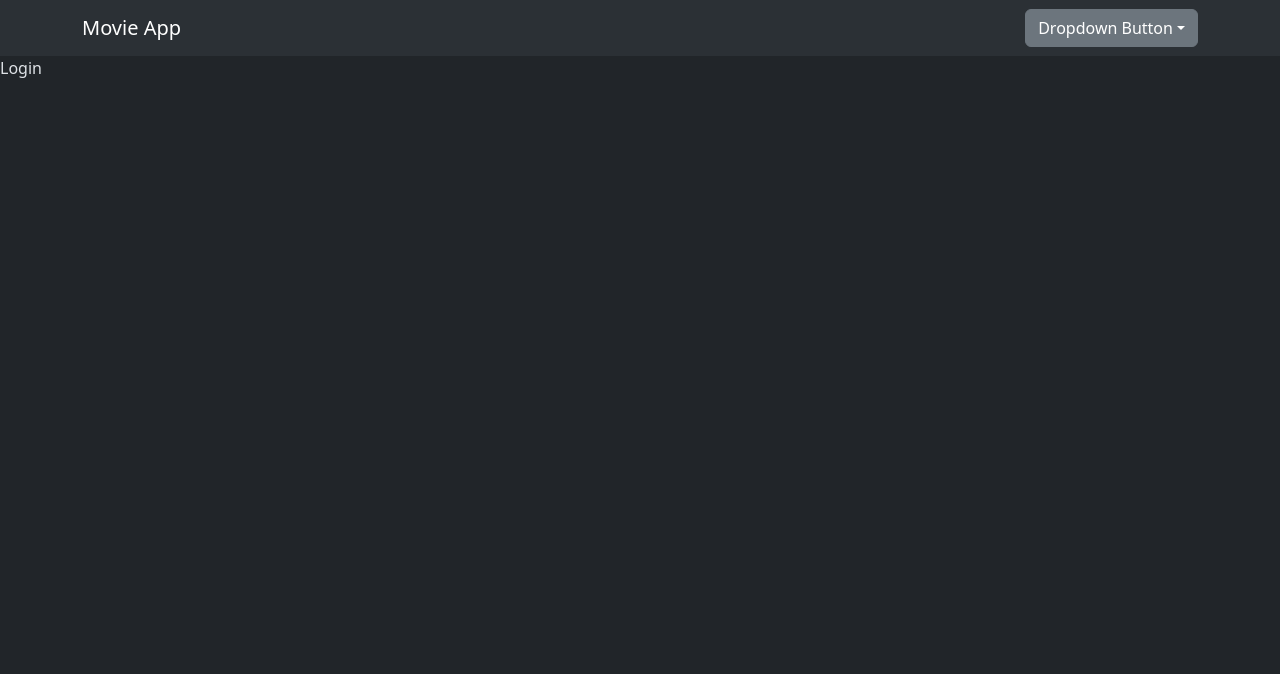
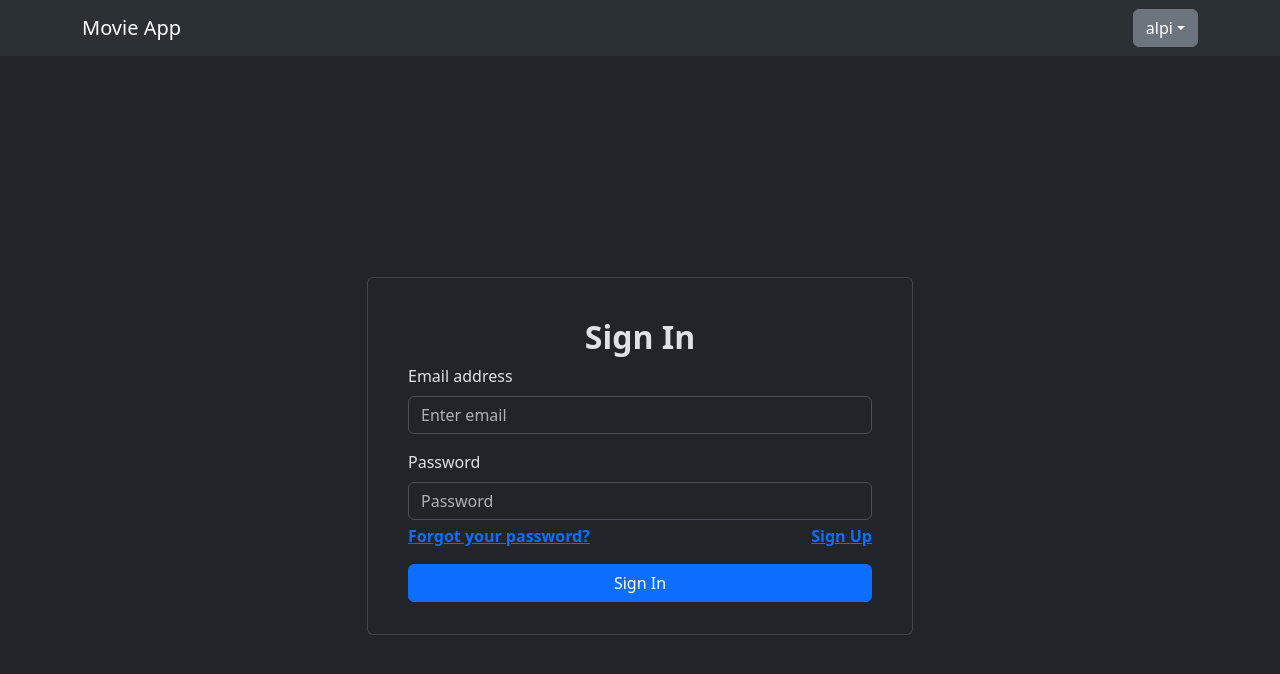
Before and after one commit to alperen-erol/movie, a React (Create React App) app: page /login in a window 1280 px wide. Shown: the top 674 px of the page. Built offline with nearby package versions, Linux system fonts and the light colour scheme.

Commit message:
firebase-authentication progress

```diff
--- a/src/App.js
+++ b/src/App.js
@@ -1,12 +1,15 @@
 import Navbar from "./components/NavBar";
+import AuthContextProvider from "./context/AuthContext";
 import Register from "./pages/Register";
 import AppRouter from "./router/AppRouter";
 
 function App() {
   return (
-    <div>
-      <AppRouter />
-    </div>
+
+      <AuthContextProvider>
+        <AppRouter />
+      </AuthContextProvider>
+
   );
 }
 
--- /dev/null
+++ b/src/auth/firebase.js
@@ -0,0 +1,15 @@
+import { initializeApp } from "firebase/app";
+import { getAuth } from "firebase/auth";
+
+const firebaseConfig = {
+  apiKey: process.env.REACT_APP_apiKey,
+  authDomain: process.env.REACT_APP_authDomain,
+  projectId: process.env.REACT_APP_projectId,
+  storageBucket: process.env.REACT_APP_storageBucket,
+  messagingSenderId: process.env.REACT_APP_messagingSenderId,
+  appId: process.env.REACT_APP_appId,
+};
+
+const app = initializeApp(firebaseConfig);
+
+export const auth = getAuth(app);
--- a/src/components/Navbar.jsx
+++ b/src/components/Navbar.jsx
@@ -4,9 +4,14 @@ import Container from "react-bootstrap/Container";
 import Navbar from "react-bootstrap/Navbar";
 import Dropdown from "react-bootstrap/Dropdown";
 import DropdownButton from "react-bootstrap/DropdownButton";
+import { AuthContext } from "../context/AuthContext";
+import { useContext } from "react";
 
 const NavBar = () => {
-  const currentUser = { displayName: "alpi" };
+  const {currentUser,logOut} = useContext(AuthContext)
+  const handleLogout = ()=>{
+    logOut()
+  }
   return (
     <Navbar className="bg-body-tertiary">
       <Container>
@@ -18,7 +23,7 @@ const NavBar = () => {
               id="dropdown-button-dark-example1"
               variant="secondary"
             >
-              Dropdown Button
+              {currentUser.displayName}
             </Dropdown.Toggle>
 
             <Dropdown.Menu>
@@ -30,7 +35,7 @@ const NavBar = () => {
                 {" "}
                 <Link to="register">Register</Link>{" "}
               </Dropdown.Item>
-              <Dropdown.Item> Logout </Dropdown.Item>
+              <Dropdown.Item onClick={()=>handleLogout}> Logout </Dropdown.Item>
             </Dropdown.Menu>
           </Dropdown>
         </Navbar.Collapse>
--- /dev/null
+++ b/src/context/AuthContext.js
@@ -0,0 +1,42 @@
+import React, { createContext } from "react";
+import {
+  createUserWithEmailAndPassword,
+  signInWithEmailAndPassword,
+  signOut,
+} from "firebase/auth";
+import { auth } from "../auth/firebase";
+import { Navigate, useNavigate } from "react-router-dom";
+export const AuthContext = createContext();
+
+
+
+const AuthContextProvider = ({ children }) => {
+  const navigate = useNavigate()
+  const createUser = async (email, password) => {
+    try {
+      let userCredential = await createUserWithEmailAndPassword(
+        auth,
+        email,
+        password
+      );
+      navigate("/")
+    } catch (error) {
+      console.log(error);
+    }
+  };
+  const signIn = async (email, password) => {
+    try {
+      await signInWithEmailAndPassword(auth, email, password);
+      navigate("/")
+    } catch (error) {
+      console.log(error);
+    }
+  };
+  const logOut = ()=>{
+    signOut(auth)
+  }
+  const values = { createUser,signIn,logOut ,currentUser: { displayName: "alpi" } };
+  return <AuthContext.Provider value={values}>{children}</AuthContext.Provider>;
+};
+
+export default AuthContextProvider;
--- a/src/index.js
+++ b/src/index.js
@@ -2,10 +2,15 @@ import React from "react";
 import ReactDOM from "react-dom/client";
 import "./index.css";
 import App from "./App";
-import 'bootstrap/dist/css/bootstrap.min.css';
+import "bootstrap/dist/css/bootstrap.min.css";
+import { BrowserRouter } from "react-router-dom";
 
 const root = ReactDOM.createRoot(document.getElementById("root"));
-root.render(<App />);
+root.render(
+  <BrowserRouter>
+    <App />
+  </BrowserRouter>
+);
 
 // If you want to start measuring performance in your app, pass a function
 // to log results (for example: reportWebVitals(console.log))
--- a/src/pages/Login.jsx
+++ b/src/pages/Login.jsx
@@ -1,7 +1,69 @@
-import React from "react";
+import React, { useContext, useState } from "react";
+import { Col, Button, Row, Container, Card, Form } from "react-bootstrap";
+import { Link } from "react-router-dom";
+import { AuthContext } from "../context/AuthContext";
+const Login = () => {
+  const [email, setEmail] = useState("");
+  const [password, setPassword] = useState("");
+  const { signIn } = useContext(AuthContext);
+  const handleSubmit = (e) => {
+    e.preventDefault();
+    signIn(email, password);
+  };
+  return (
+    <div>
+      <Container>
+        <Row className="vh-100 d-flex justify-content-center align-items-center">
+          <Col md={8} lg={6} xs={12}>
+            <Card className="px-4">
+              <Card.Body>
+                <div className="mb-3 mt-md-4">
+                  <h2 className="fw-bold mb-2 text-center  ">Sign In</h2>
+                  <div className="mb-3">
+                    <Form onSubmit={handleSubmit}>
+                      <Form.Group className="mb-3" controlId="formBasicEmail">
+                        <Form.Label className="text-center">
+                          Email address
+                        </Form.Label>
+                        <Form.Control type="email" placeholder="Enter email" onChange={(e) => setEmail(e.target.value)}/>
+                      </Form.Group>
 
-const Login = () => {
-  return <div>Login</div>;
+                      <Form.Group
+                        className="mb-3"
+                        controlId="formBasicPassword"
+                      >
+                        <Form.Label>Password</Form.Label>
+                        <Form.Control
+                          type="password"
+                          placeholder="Password"
+                          onChange={(e) => setPassword(e.target.value)}
+                        />
+                        <p className="mt-1 d-flex justify-content-between ">
+                          <Link to="/login" className="text-primary fw-bold">
+                            Forgot your password?
+                          </Link>
+                          <Link to="/register" className="text-primary fw-bold">
+                            Sign Up
+                          </Link>
+                        </p>
+                      </Form.Group>
+
+                      <div className="d-grid">
+                        <Button variant="primary" type="submit">
+                          Sign In
+                        </Button>
+                      </div>
+                    </Form>
+                    <div className="mt-3"></div>
+                  </div>
+                </div>
+              </Card.Body>
+            </Card>
+          </Col>
+        </Row>
+      </Container>
+    </div>
+  );
 };
 
 export default Login;
--- a/src/pages/Register.jsx
+++ b/src/pages/Register.jsx
@@ -1,6 +1,19 @@
+import { useContext, useState } from "react";
 import GoogleIcon from "../assets/icons/GoogleIcon";
 import { Col, Button, Row, Container, Card, Form } from "react-bootstrap";
+import { AuthContext } from "../context/AuthContext";
+import { Link } from "react-router-dom";
 const Register = () => {
+  const [firstName, setFirstName] = useState("");
+  const [lastName, setLastName] = useState("");
+  const [email, setEmail] = useState("");
+  const [password, setPassword] = useState("");
+  const { createUser } = useContext(AuthContext);
+  const handleSubmit = (e) => {
+    e.preventDefault();
+    createUser(email, password);
+  };
+  console.log(firstName);
   return (
     <div>
       <Container>
@@ -11,10 +24,14 @@ const Register = () => {
                 <div className="mb-3 mt-md-4">
                   <h2 className="fw-bold mb-2 text-center  ">Sign Up</h2>
                   <div className="mb-3">
-                    <Form>
+                    <Form onSubmit={handleSubmit}>
                       <Form.Group className="mb-3" controlId="Name">
                         <Form.Label className="text-center">Name</Form.Label>
-                        <Form.Control type="text" placeholder="Enter Name" />
+                        <Form.Control
+                          type="text"
+                          placeholder="Enter Name"
+                          onChange={(e) => setFirstName(e.target.value)}
+                        />
                       </Form.Group>
 
                       <Form.Group className="mb-3" controlId="Name">
@@ -24,13 +41,18 @@ const Register = () => {
                         <Form.Control
                           type="text"
                           placeholder="Enter Last Name"
+                          onChange={(e) => setLastName(e.target.value)}
                         />
                       </Form.Group>
                       <Form.Group className="mb-3" controlId="formBasicEmail">
                         <Form.Label className="text-center">
                           Email address
                         </Form.Label>
-                        <Form.Control type="email" placeholder="Enter email" />
+                        <Form.Control
+                          type="email"
+                          placeholder="Enter email"
+                          onChange={(e) => setEmail(e.target.value)}
+                        />
                       </Form.Group>
 
                       <Form.Group
@@ -38,7 +60,11 @@ const Register = () => {
                         controlId="formBasicPassword"
                       >
                         <Form.Label>Password</Form.Label>
-                        <Form.Control type="password" placeholder="Password" />
+                        <Form.Control
+                          type="password"
+                          placeholder="Password"
+                          onChange={(e) => setPassword(e.target.value)}
+                        />
                       </Form.Group>
 
                       <Form.Group
@@ -46,17 +72,21 @@ const Register = () => {
                         controlId="formBasicCheckbox"
                       ></Form.Group>
                       <div className="d-grid">
-                        <Button variant="primary" type="submit">
+                        <Button
+                          variant="primary"
+                          type="submit"
+
+                        >
                           Create Account
                         </Button>
                       </div>
                     </Form>
                     <div className="mt-3">
                       <p className="mb-0  text-center">
-                        Already have an account??{" "}
-                        <a href="{''}" className="text-primary fw-bold">
-                          Sign In
-                        </a>
+                        Already have an account?
+                        <Link to="/login" className="text-primary m-2 fw-bold">
+                           Sign In
+                        </Link>
                       </p>
                     </div>
                   </div>
```
Also changed, not shown: src/router/AppRouter.jsx (+5 -3 lines), 1 other file (tests, documents, lock files or other folders).
